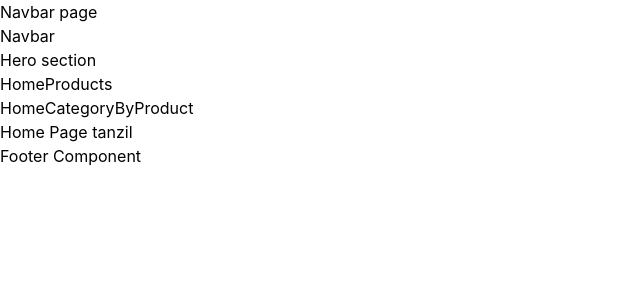
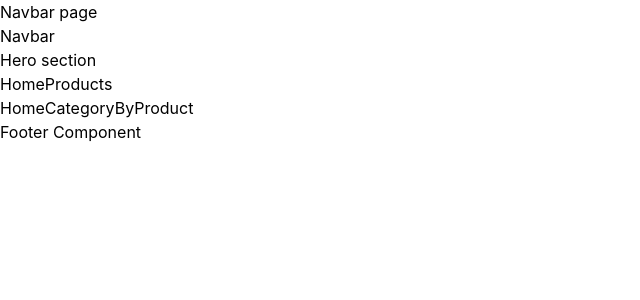
Before and after one commit to tanzilmia/Agrohub-b2b-front-end, a React (Create React App) app: page / in a window 1280 px wide. Shown: the top 300 px of the page, without its empty margins (0-640 px from the left). Built offline with nearby package versions, Linux system fonts and the light colour scheme.

Commit message:
add homeProduct and homeCategory section in home pages

```diff
--- a/src/Pages/Home/Home.js
+++ b/src/Pages/Home/Home.js
@@ -11,7 +11,7 @@ const Home = () => {
            <h1>Hero section</h1>
            <HomeProducts />
            <HomeCategoryByProduct />
-            <h2>Home Page {test} </h2>
+            {/* <h2>Home Page {test} </h2> */}
         </div>
     );
 };
```
